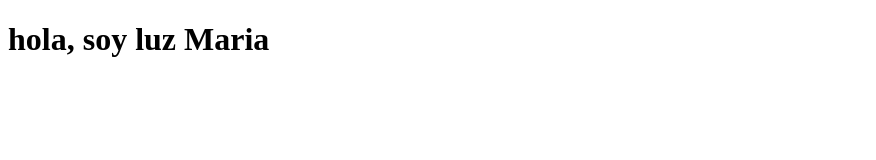
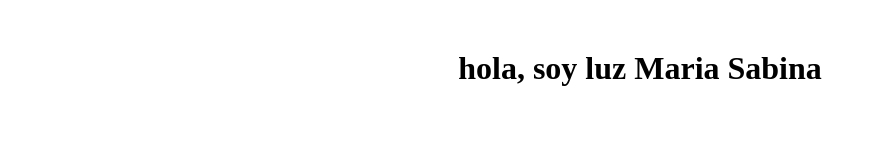
Before and after one commit to luzmariamindje/pruebagit, a plain HTML site: page index.html in a window 1280 px wide. Shown: the whole page, without its empty margins (0-876 px from the left). Drawn offline with Linux system fonts and the light colour scheme.

Commit message:
segundo commit

```diff
--- a/estilo.css
+++ b/estilo.css
@@ -1,3 +1,5 @@
-body{
-
+h1{
+    color: black;
+    text-align: center;
+    margin: 50px;
 }
--- a/index.html
+++ b/index.html
@@ -4,9 +4,10 @@
     <meta charset="UTF-8">
     <meta http-equiv="X-UA-Compatible" content="IE=edge">
     <meta name="viewport" content="width=device-width, initial-scale=1.0">
+    <link rel="stylesheet" href="estilo.css">
     <title>Document</title>
 </head>
 <body>
-    <h1>hola, soy luz Maria</h1>
+    <h1>hola, soy luz Maria Sabina</h1>
 </body>
 </html>
```
